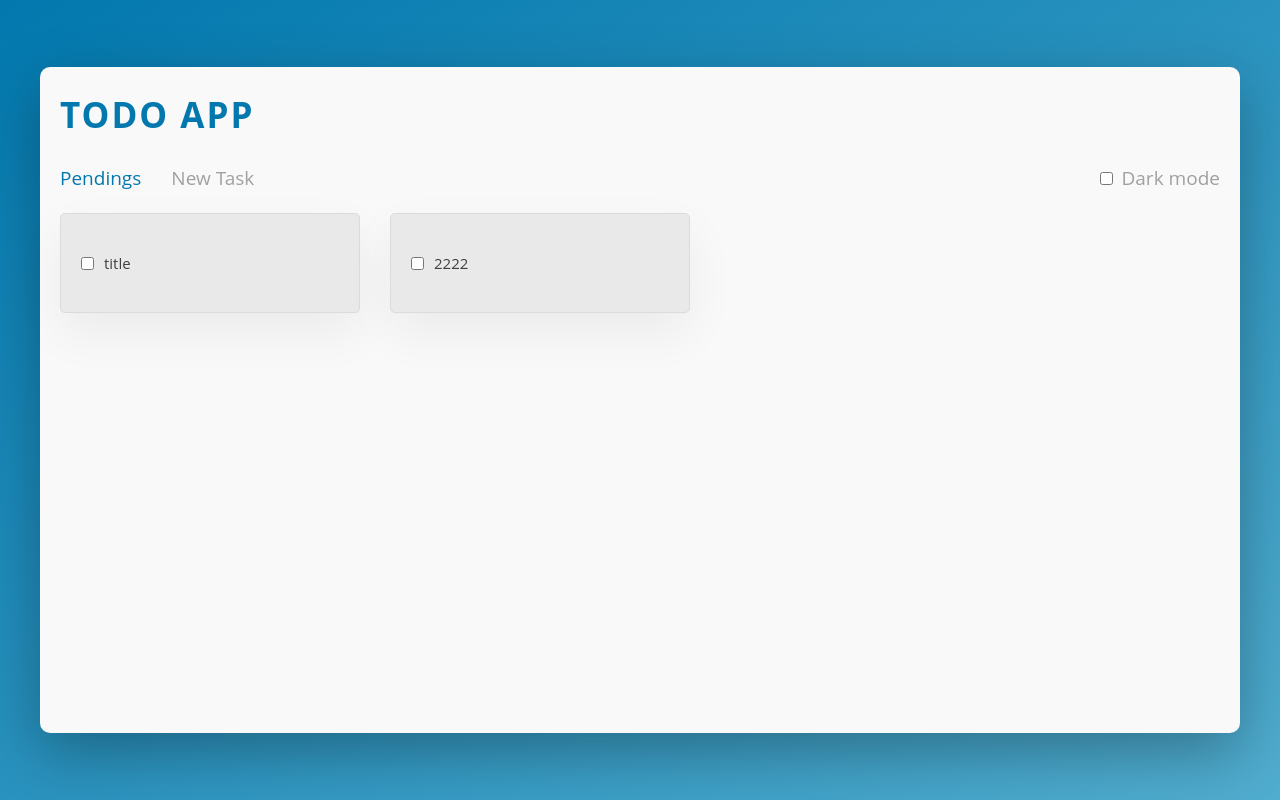
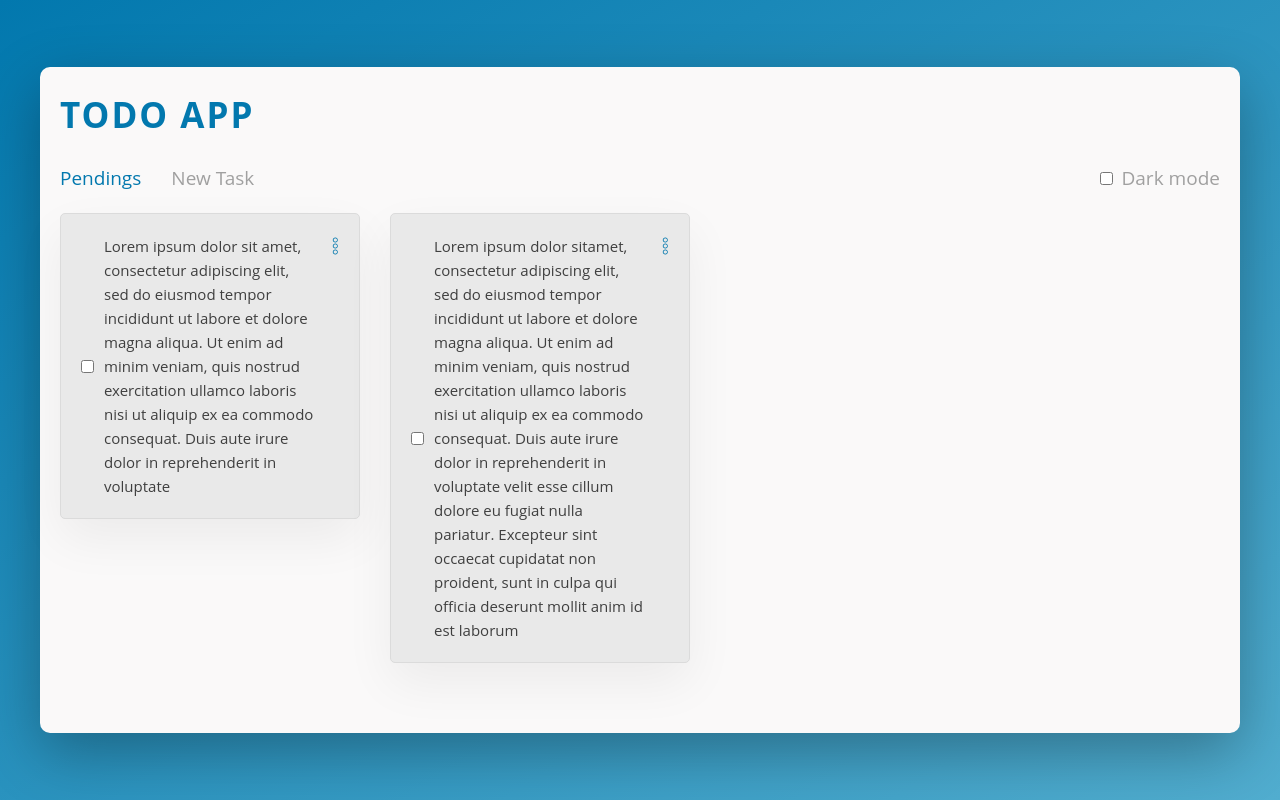
Before and after one commit to Eder87rh/todo-typescript, a React (Create React App) app: page / in a window 1280 px wide. Built offline with nearby package versions, Linux system fonts and the light colour scheme.

Commit message:
styles(note-item): styles in note item

```diff
--- a/src/components/ToDoList/ToDoList.tsx
+++ b/src/components/ToDoList/ToDoList.tsx
@@ -7,12 +7,14 @@
   const [toDoList, setToDoList] = React.useState<IToDo[]>([
     {
       id: 1,
-      title: "title",
+      title:
+        "Lorem ipsum dolor sit amet, consectetur adipiscing elit, sed do eiusmod tempor incididunt ut labore et dolore magna aliqua. Ut enim ad minim veniam, quis nostrud exercitation ullamco laboris nisi ut aliquip ex ea commodo consequat. Duis aute irure dolor in reprehenderit in voluptate",
       checked: false,
     },
     {
       id: 2,
-      title: "2222",
+      title:
+        "Lorem ipsum dolor sitamet, consectetur adipiscing elit, sed do eiusmod tempor incididunt ut labore et dolore magna aliqua. Ut enim ad minim veniam, quis nostrud exercitation ullamco laboris nisi ut aliquip ex ea commodo consequat. Duis aute irure dolor in reprehenderit in voluptate velit esse cillum dolore eu fugiat nulla pariatur. Excepteur sint occaecat cupidatat non proident, sunt in culpa qui officia deserunt mollit anim id est laborum",
       checked: false,
     },
   ]);
--- a/src/components/ToDoList/ToDoListItem.tsx
+++ b/src/components/ToDoList/ToDoListItem.tsx
@@ -1,12 +1,14 @@
 import * as React from "react";
 import IToDo from "./IToDo";
 import Styles from "./toDoList.module.css";
+import { ReactComponent as MenuIcon } from "../../assets/menu.svg";
 
 export type ToDoListItemProps = { toDoItem: IToDo };
 export const ToDoListItem: React.FC<ToDoListItemProps> = ({ toDoItem }) => {
   console.log({ toDoItem });
   return (
     <div className={Styles.todoItem}>
+      <div className={Styles.notes}>
         <input
           type="checkbox"
           style={{ marginRight: "1rem" }}
@@ -16,6 +18,8 @@
         />
         <p>{toDoItem.title}</p>
       </div>
+      <MenuIcon className={Styles.menuIcon} />
+    </div>
   );
 };
 
--- a/src/components/ToDoList/toDoList.module.css
+++ b/src/components/ToDoList/toDoList.module.css
@@ -26,3 +26,18 @@
 .todoItem:not(:last-child) {
   margin-right: 3rem;
 }
+
+.notes {
+  flex: 1;
+  display: flex;
+  align-items: center;
+}
+
+.menuIcon {
+  align-self: flex-start;
+  justify-self: flex-end;
+  width: 1.5rem;
+  transform: scale(0.85);
+  margin-left: 1rem;
+  fill: var(--color-primary);
+}
```
Also changed, not shown: src/assets/menu.svg (added). Lines whose indentation alone changed are shown as unchanged.
